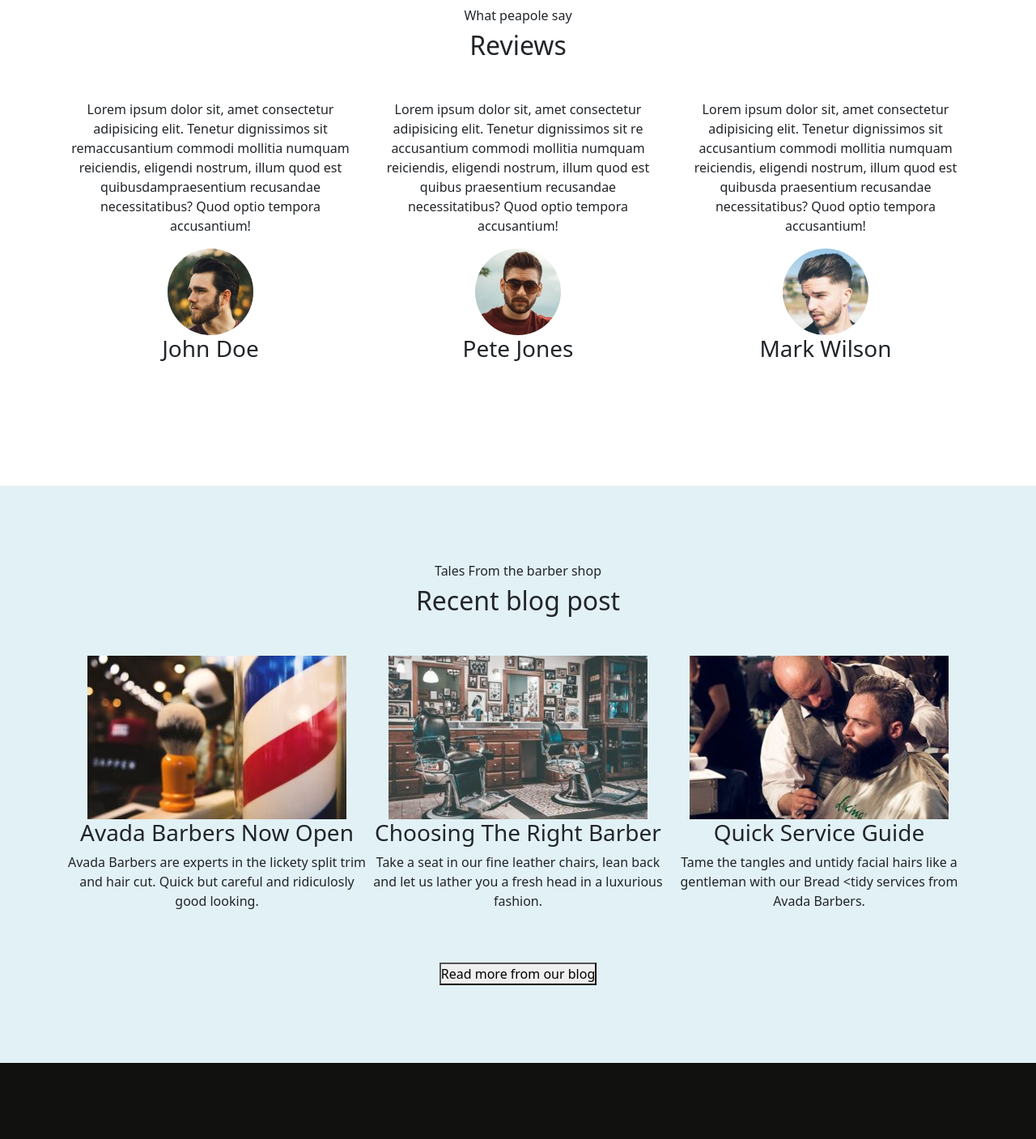
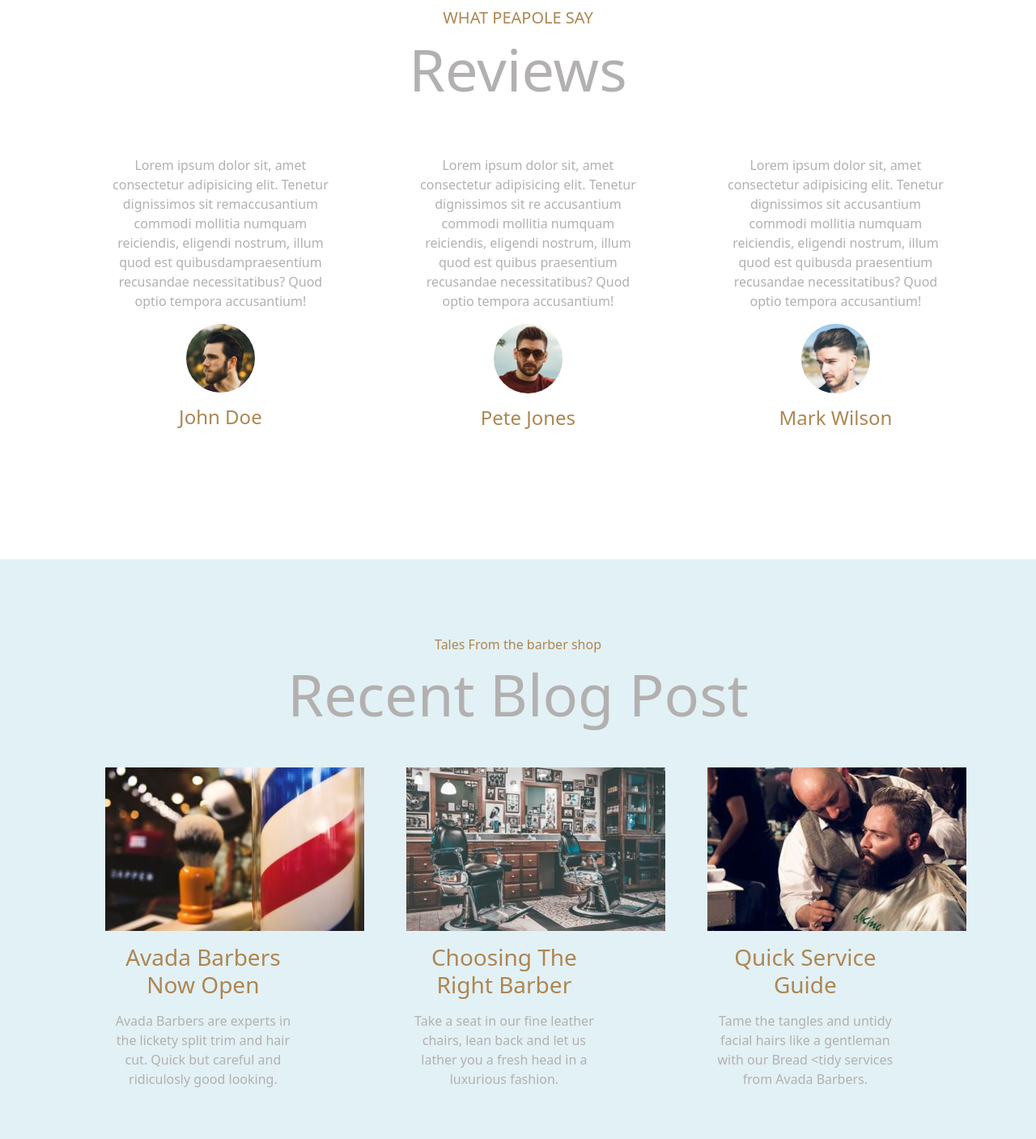
Before and after one commit to Andrearusso94/proj-html-vuejs, a Vue app: page / in a window 1280 px wide. Shown: the part 4040-5447 px from the top of the page at 81% size. Built offline with nearby package versions, Linux system fonts and the light colour scheme.

Commit message:
add modify blog and reviews

```diff
--- a/src/components/Blog.vue
+++ b/src/components/Blog.vue
@@ -34,12 +34,12 @@ export default {
     <div class="container-fluid py-5 blogs">
         <div class="container py-5">
             <h6 class="text-center">Tales From the barber shop</h6>
-            <h2 class="text-center">Recent blog post</h2>
+            <h2 class="text-center">Recent Blog Post</h2>
             <div class="row g-0 my-5">
                 <div v-for="item in Blog" class="col-4 service">
-                    <div class="single_service">
+                    <div class="single_service mx-5">
                         <img :src="imagePath(item.image)" alt="">
-                        <h3>{{ item.title }}</h3>
+                        <h3 class="my-3">{{ item.title }}</h3>
                         <p>{{ item.text }}</p>
 
                     </div>
@@ -47,7 +47,7 @@ export default {
 
             </div>
             <div class="about text-center">
-                <button>Read more from our blog</button>
+                <button class="my_button"><a href="#" class="card-link">Read more from our blog</a></button>
             </div>
 
         </div>
@@ -60,4 +60,38 @@ export default {
     text-align: center;
     background-color: $light-grey;
 }
+
+h6,
+h3 {
+    color: $another;
+}
+
+p {
+    color: $light-dark;
+}
+
+h2 {
+    color: $light-dark;
+    font-size: 4.5rem;
+}
+
+.single_service {
+    width: 65%;
+
+
+}
+
+.my_button {
+    border: 2px solid $another;
+    padding: 0.5rem 1.5rem;
+    background-color: $light-grey;
+
+
+    a {
+        font-size: 1.25rem;
+        text-transform: uppercase;
+        text-decoration: none;
+        color: $another;
+    }
+}
 </style>
--- a/src/components/Reviews.vue
+++ b/src/components/Reviews.vue
@@ -37,11 +37,11 @@ export default {
             <h2 class="text-center">Reviews</h2>
             <div class="row my-5">
                 <div v-for="item in person" class="col-4 person">
-                    <div class="single_person">
-                        <p>{{ item.text }}</p>
+                    <div class="single_person mx-5">
+                        <p class="my-3">{{ item.text }}</p>
                         <img class="rounded-circle" :src="imagePath(item.img)" alt="">
 
-                        <h3>{{ item.name }}</h3>
+                        <h4 class="my-3">{{ item.name }}</h4>
 
 
                     </div>
@@ -54,11 +54,36 @@ export default {
     </div>
 </template>
 <style lang="scss" scoped>
+@use '../assets/partials/variables' as *;
+
+h6 {
+    text-transform: uppercase;
+    font-size: 1.25rem;
+    color: $another;
+}
+
+h2 {
+    font-size: 4.5rem;
+    color: $light-dark;
+}
+
+p {
+    color: $light-dark;
+}
+
+h4 {
+    color: $another;
+}
+
 .person {
     text-align: center;
 
     img {
         width: 30%;
     }
+
+    .single_person {
+        width: 80%;
+    }
 }
 </style>
```
